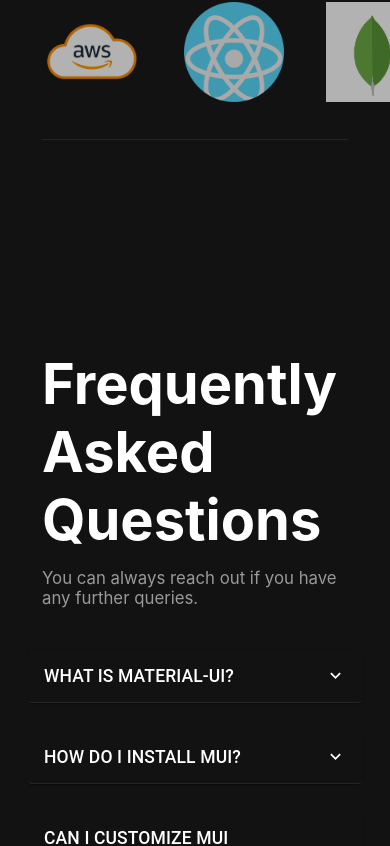
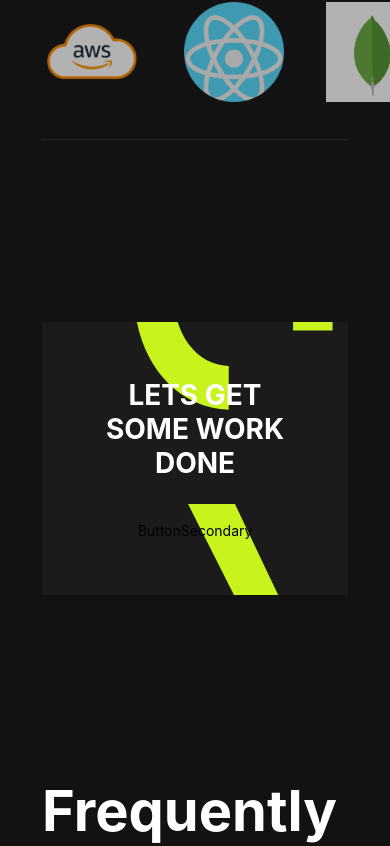
Before and after one commit to iammrverma/Rajvi, a React (Vite) app: page /#/ in a window 390 px wide. Shown: the part 5041-5887 px from the top of the page. Built offline with nearby package versions, Linux system fonts and the light colour scheme.

Commit message:
Introducing ContactBanner.jsx

```diff
--- /dev/null
+++ b/src/components/ButtonSecondary.jsx
@@ -0,0 +1,9 @@
+import React from 'react'
+
+const ButtonSecondary = () => {
+  return (
+    <div>ButtonSecondary</div>
+  )
+}
+
+export default ButtonSecondary
--- /dev/null
+++ b/src/components/ContactBanner.jsx
@@ -0,0 +1,92 @@
+import React, { useEffect, useState } from "react";
+import RaiseUpOnScroll from "./RaiseUpOnScrool";
+import ButtonSecondary from "./ButtonSecondary";
+import TextHeart from "../icons/TextHeart";
+
+const ContactBanner = () => {
+  const [isSmallScreen, setIsSmallScreen] = useState(false);
+
+  useEffect(() => {
+    const mediaQuery = window.matchMedia("(max-width: 768px)"); // Change based on your breakpoints
+    const handleMediaQueryChange = (event) => {
+      setIsSmallScreen(event.matches);
+    };
+
+    // Set initial value
+    setIsSmallScreen(mediaQuery.matches);
+
+    // Listen for changes
+    mediaQuery.addEventListener("change", handleMediaQueryChange);
+
+    return () =>
+      mediaQuery.removeEventListener("change", handleMediaQueryChange);
+  }, []);
+  return (
+    <RaiseUpOnScroll>
+      <div
+        className="contact-banner"
+        style={{
+          display: "flex",
+          flexDirection: "column",
+          width: "100%",
+          alignItems: "center",
+          justifyContent: "center",
+
+          gap: "3rem",
+          padding: "4rem",
+          backgroundColor: "#1b1b1b",
+          overflow: "hidden",
+          position: "relative",
+        }}
+      >
+        <TextHeart
+          styles={{
+            fontSize: "35rem",
+
+            position: "absolute",
+            top: "50%",
+            left: "90%",
+            transform: "translate(-50%, -50%) rotate(-90deg)",
+          }}
+        />
+
+        <div
+          style={{
+            textAlign: "center",
+          }}
+        >
+          <div
+            className=""
+            style={{ display: `${isSmallScreen ? "none" : ""}` }}
+          >
+            <RaiseUpOnScroll>
+              <h2
+                style={{
+                  fontSize: `${isSmallScreen ? "2rem" : "4rem"}`,
+                  textTransform: "uppercase",
+                }}
+              >
+                Stop Wasting Time
+              </h2>
+            </RaiseUpOnScroll>
+          </div>
+          <RaiseUpOnScroll>
+            <h2
+              style={{
+                fontSize: `${isSmallScreen ? "2rem" : "4rem"}`,
+                textTransform: "uppercase",
+              }}
+            >
+              Lets Get Some Work done
+            </h2>
+          </RaiseUpOnScroll>
+        </div>
+        <RaiseUpOnScroll>
+          <ButtonSecondary title="Get in touch now" />
+        </RaiseUpOnScroll>
+      </div>
+    </RaiseUpOnScroll>
+  );
+};
+
+export default ContactBanner;
--- a/src/components/Home.jsx
+++ b/src/components/Home.jsx
@@ -5,6 +5,8 @@ import FAQ from "./Faq";
 import Footer from "./Footer";
 import { ReusableSection } from "./ReusableSection";
 import ServiceGlance from "./ServiceGlance";
+import ContactBanner from "./ContactBanner";
+
 
 const Home = () => {
   return (
@@ -12,6 +14,7 @@ const Home = () => {
       <ReusableSection children={<Hero />} styles={{marginBottom:"5rem"}}/>
       <ReusableSection children={<ClientsCarousal />} styles={{marginBottom:"5rem"}} />
       <ReusableSection children={<ServiceGlance />} styles={{marginBottom:"5rem"}} />
+      <ReusableSection children={<ContactBanner/>} styles={{marginBottom:"5rem", padding:"3rem"}}/>
       <ReusableSection children={<FAQ />} styles={{marginBottom:"5rem"}} />
       <ReusableSection children={<Footer />} />
     </>
```
